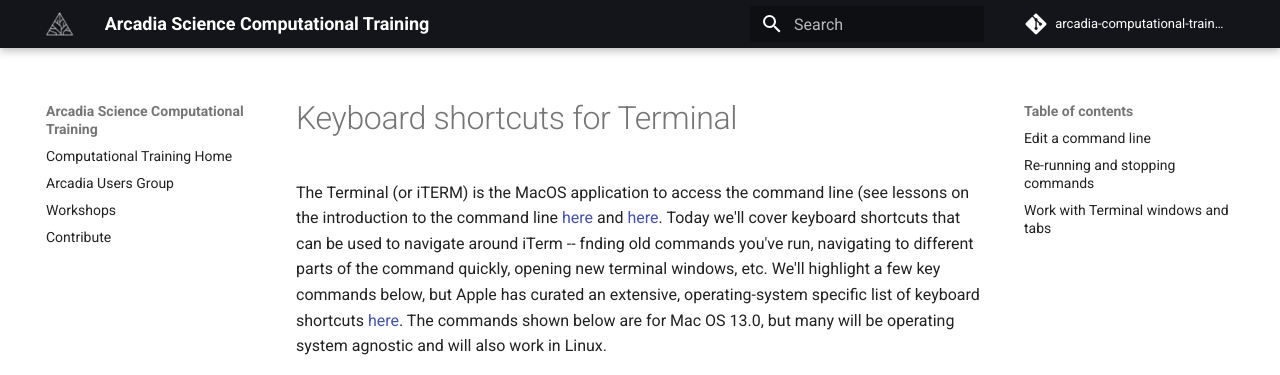
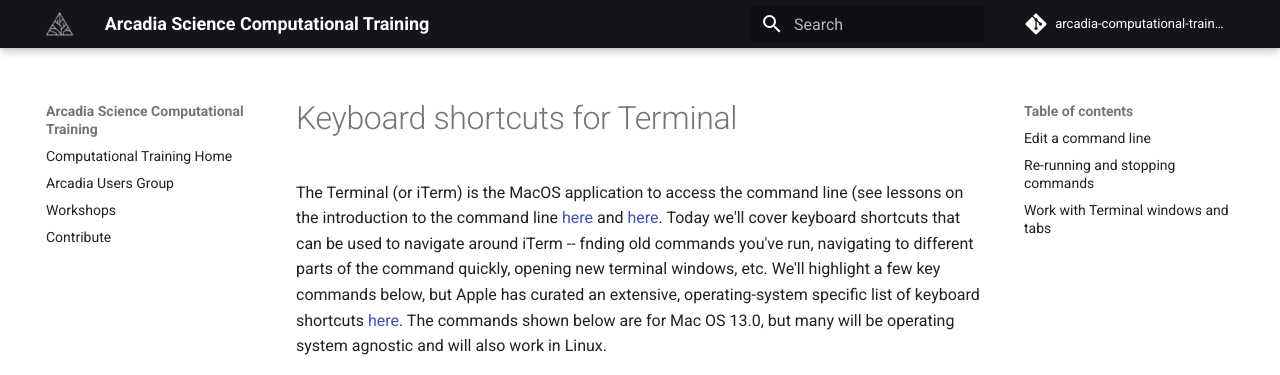
Before and after one commit to Arcadia-Science/arcadia-computational-training, an MkDocs documentation site: the page built from docs/arcadia-users-group/20221121-keyboard-shortcuts-terminal/lesson.md, in a window 1280 px wide and 900 px high. Shown: the top 375 px of the window. Built offline with MkDocs 1.6.1 and Material for MkDocs 9.7.7, drawn with Linux system fonts in a browser that asks for light colours; comment, search, counter and statistics services are not loaded.

```diff
--- a/docs/arcadia-users-group/20221121-keyboard-shortcuts-terminal/lesson.md
+++ b/docs/arcadia-users-group/20221121-keyboard-shortcuts-terminal/lesson.md
@@ -1,6 +1,6 @@
 # Keyboard shortcuts for Terminal
 
-The Terminal (or iTERM) is the MacOS application to access the command line (see lessons on the introduction to the command line [here](../20220906-intro-to-shell1/lesson.md) and [here](../20220912-intro-to-shell2/lesson.md).
+The Terminal (or iTerm) is the MacOS application to access the command line (see lessons on the introduction to the command line [here](../20220906-intro-to-shell1/lesson.md) and [here](../20220912-intro-to-shell2/lesson.md).
 Today we'll cover keyboard shortcuts that can be used to navigate around iTerm -- fnding old commands you've run, navigating to different parts of the command quickly, opening new terminal windows, etc.
 We'll highlight a few key commands below, but Apple has curated an extensive, operating-system specific list of keyboard shortcuts [here](https://support.apple.com/guide/terminal/keyboard-shortcuts-trmlshtcts/mac).
 The commands shown below are for Mac OS 13.0, but many will be operating system agnostic and will also work in Linux.
```
